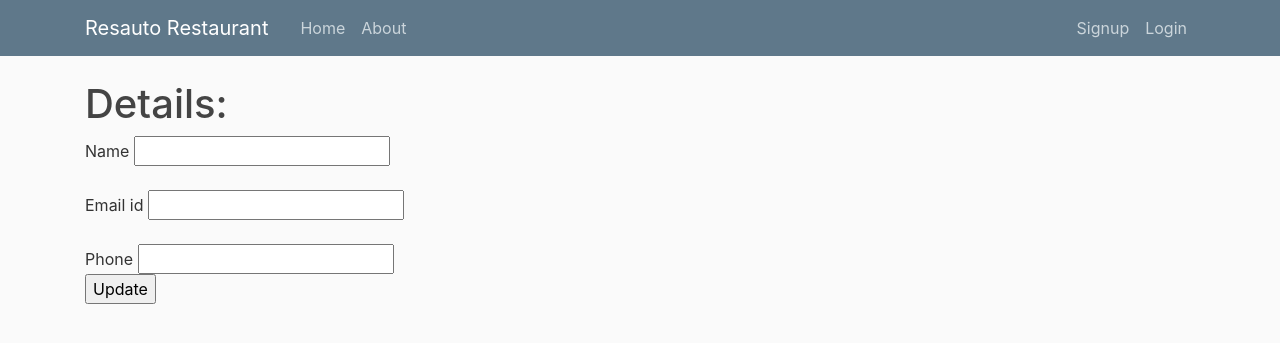
After one commit to hardik-kgp/DBMS_term_project, a Django app: template users/templates/users/edit_details.html in a window 1280 px wide. The commit adds this page. Shown: the top 343 px of the page. Run offline with Django 3.2, Linux system fonts and the light colour scheme; the template is opened without the code that fills it, so the values that code supplies are empty; some libraries are stand-ins or nearby versions.

Commit message:
edit-details added in profile

```diff
--- a/resauto/__init__.py
+++ b/resauto/__init__.py
@@ -99,7 +99,7 @@ def setup_database():
 				);"""
 
     #execute all 9 create queries
-    cursor.execute(open('drop_tables.txt').read()) #ONLY FOR DEVLOPMENT
+    # cursor.execute(open('drop_tables.txt').read()) #ONLY FOR DEVLOPMENT
     cursor.execute(customers)
     cursor.execute(resources)
     cursor.execute(employee)
@@ -109,7 +109,7 @@ def setup_database():
     cursor.execute(order_items)
     cursor.execute(order_employee)
     cursor.execute(food_combos)
-    cursor.execute(open('insert_data.txt').read()) #ONLY FOR DEVELOPMENT
+    # cursor.execute(open('insert_data.txt').read()) #ONLY FOR DEVELOPMENT
 
 
 setup_database()
--- a/users/templates/users/customer_profile.html
+++ b/users/templates/users/customer_profile.html
@@ -15,7 +15,7 @@
 
       <a class="Add-balance-edit" href="/users/add_balance">Add balance</a>
       <a class="Address-book" href="/">Address Book</a>
-      <a class="detail-edit" href="/">Edit Details</a>
+      <a class="detail-edit" href="/users/edit_details">Edit Details</a>
 
 
 </div>
--- /dev/null
+++ b/users/templates/users/edit_details.html
@@ -0,0 +1,27 @@
+{% extends "header.html" %}
+{% block content %}
+
+{% load static %}
+
+<!DOCTYPE html>
+
+<h1>Details: </h1>
+{% if data %}
+<h3 align="center">{{data}}<h3>
+{% endif %}
+<form action="{% url 'users:edit_details' %}" method="post">
+{% csrf_token %}
+Name
+<input required type="text" name="name" value="{{customer.name}}" />
+<br>
+<br>Email id
+<input required type="text" name="email" value="{{customer.email}}" />
+<br>
+<br>Phone
+<input required type="text" name="phone" value="{{customer.phone}}" />
+<br>
+
+<input type="submit" value="Update" />
+</form>
+
+{% endblock content %}
--- a/users/urls.py
+++ b/users/urls.py
@@ -14,4 +14,5 @@ urlpatterns = [
     path('signup',views.signup, name = 'signup'),
     path('profile',views.profile, name = 'profile'),
     path('add_balance', views.add_balance, name="add_balance"),
+    path('edit_details', views.edit_details, name="edit_details"),
 ]
```
Also changed, not shown: users/views.py (+16 -0 lines).
